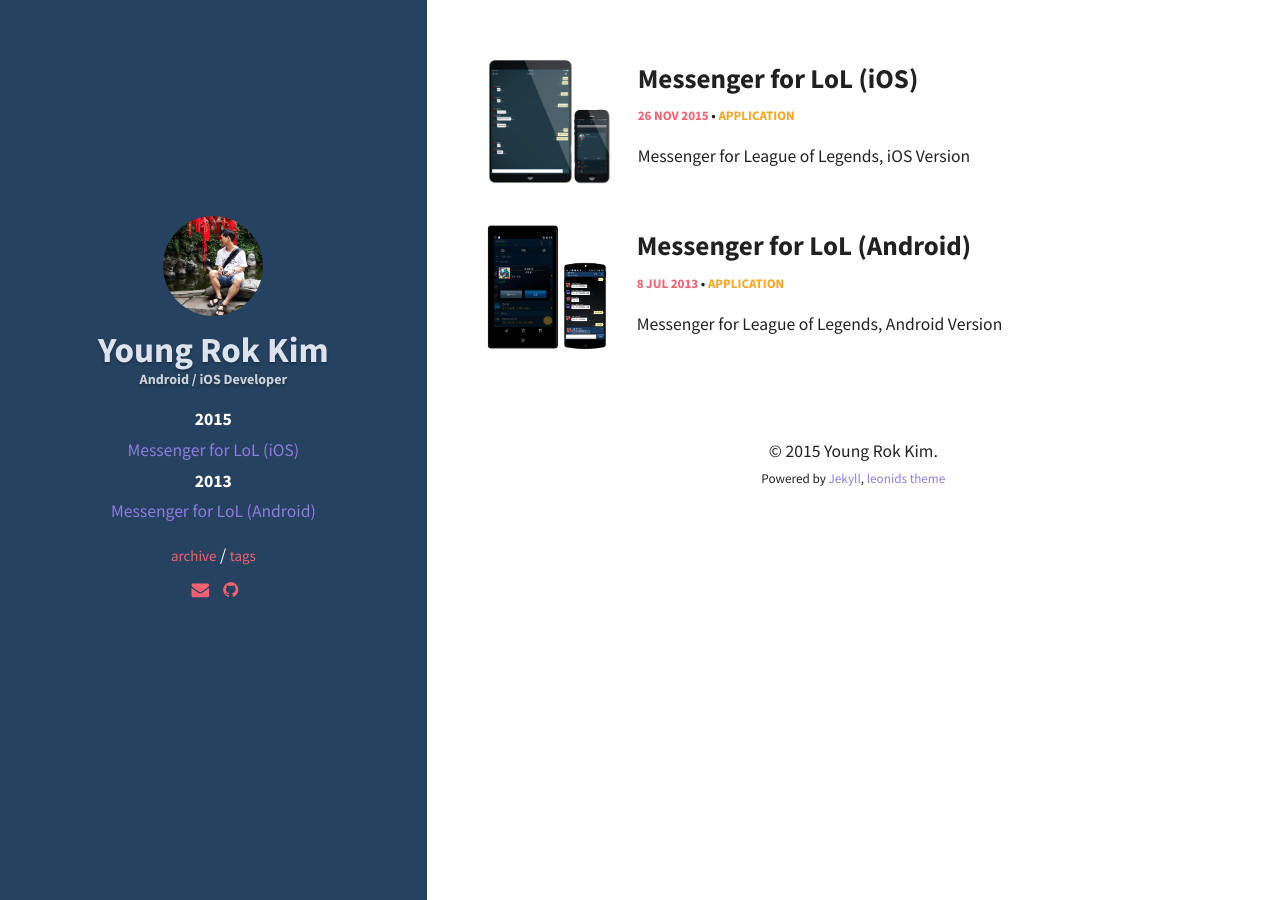
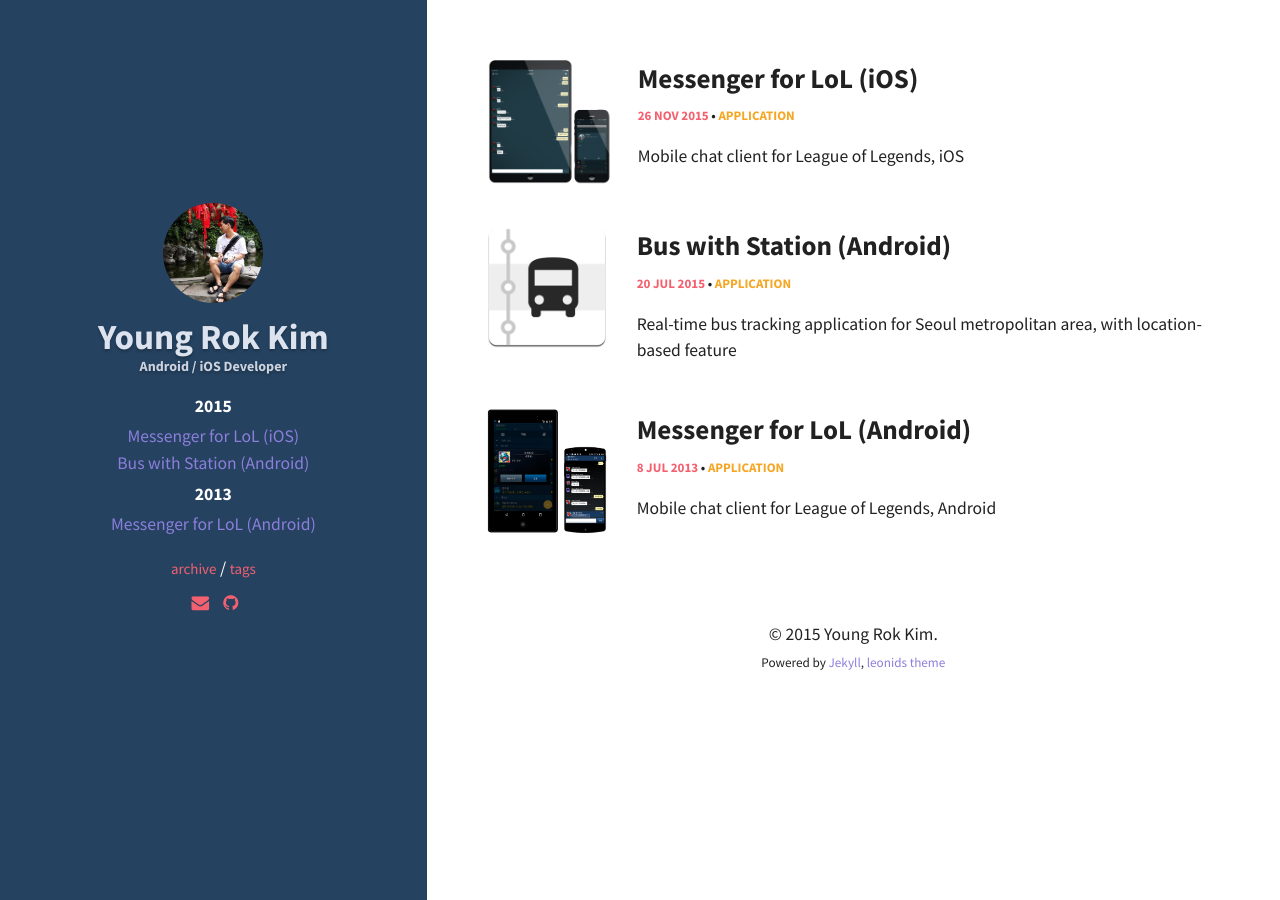
Before and after one commit to rokoroku/rokoroku.github.io, a Jekyll site: the page built from index.html, in a window 1280 px wide. Built offline with Jekyll 4.4.1, drawn with Linux system fonts in a browser that asks for light colours.

Commit message:
add bus with station

```diff
--- a/_posts/2013-07-08-Messenger-for-LoL-Android.md
+++ b/_posts/2013-07-08-Messenger-for-LoL-Android.md
@@ -2,10 +2,10 @@
 layout: post
 title: Messenger for LoL (Android)
 date: 2013-07-08 12:00:00
-tags: [Android, Messenger for LoL]
+tags: [Android, Messenger, LoL]
 categories: [Application]
 comments: false
-excerpt: "Messenger for League of Legends, Android Version"
+excerpt: "Mobile chat client for League of Legends, Android"
 image:
   feature: lol-messenger-android-mockup.png
 ---
--- /dev/null
+++ b/_posts/2015-07-20-Bus-with-Station.md
@@ -0,0 +1,20 @@
+---
+layout: post
+title: Bus with Station (Android)
+date: 2015-07-20 12:00:00
+tags: [Android, Public Data]
+categories: [Application]
+comments: false
+excerpt: "Real-time bus tracking application for Seoul metropolitan area, with location-based feature"
+image:
+  feature: bus-with-station-appicon.png
+---
+
+![Screenshot1]({{ site.url }}/img/bus-with-station-screenshot-1.png)
+![Screenshot2]({{ site.url }}/img/bus-with-station-screenshot-2.png)
+![Screenshot3]({{ site.url }}/img/bus-with-station-screenshot-3.png)
+![Screenshot4]({{ site.url }}/img/bus-with-station-screenshot-4.png)
+
+* Available on [Google Play Store](https://play.google.com/store/apps/details?id=kr.rokoroku.mbus)
+* Manipulate location data to seek stations around user
+* Use [Korean Public Data Portal](https://www.data.go.kr/) for realtime data
--- a/_posts/2015-11-26-Messenger-for-LoL-iOS.md
+++ b/_posts/2015-11-26-Messenger-for-LoL-iOS.md
@@ -2,10 +2,10 @@
 layout: post
 title: Messenger for LoL (iOS)
 date: 2015-11-26 12:00:00
-tags: [iOS, Messenger for LoL]
+tags: [iOS, Messenger, LoL]
 categories: [Application]
 comments: false
-excerpt: "Messenger for League of Legends, iOS Version"
+excerpt: "Mobile chat client for League of Legends, iOS"
 image:
   feature: lol-messenger-ios-mockup.png
 ---
--- a/_sass/pages/_post.scss
+++ b/_sass/pages/_post.scss
@@ -26,6 +26,7 @@
     clear: both;
     margin-right: 20px;
     img {
+      padding: 10px 10px 10px 10px auto;
       max-height: 140px;
     }
   }
```
Also changed, not shown: other parts of _posts/2013-07-08-Messenger-for-LoL-Android.md (+1 -0 lines), other parts of _posts/2015-11-26-Messenger-for-LoL-iOS.md (+1 -2 lines), img/bus-with-station-appicon.png (added), img/bus-with-station-screenshot-1.png (added), img/bus-with-station-screenshot-2.png (added), img/bus-with-station-screenshot-3.png (added), img/bus-with-station-screenshot-4.png (added).
